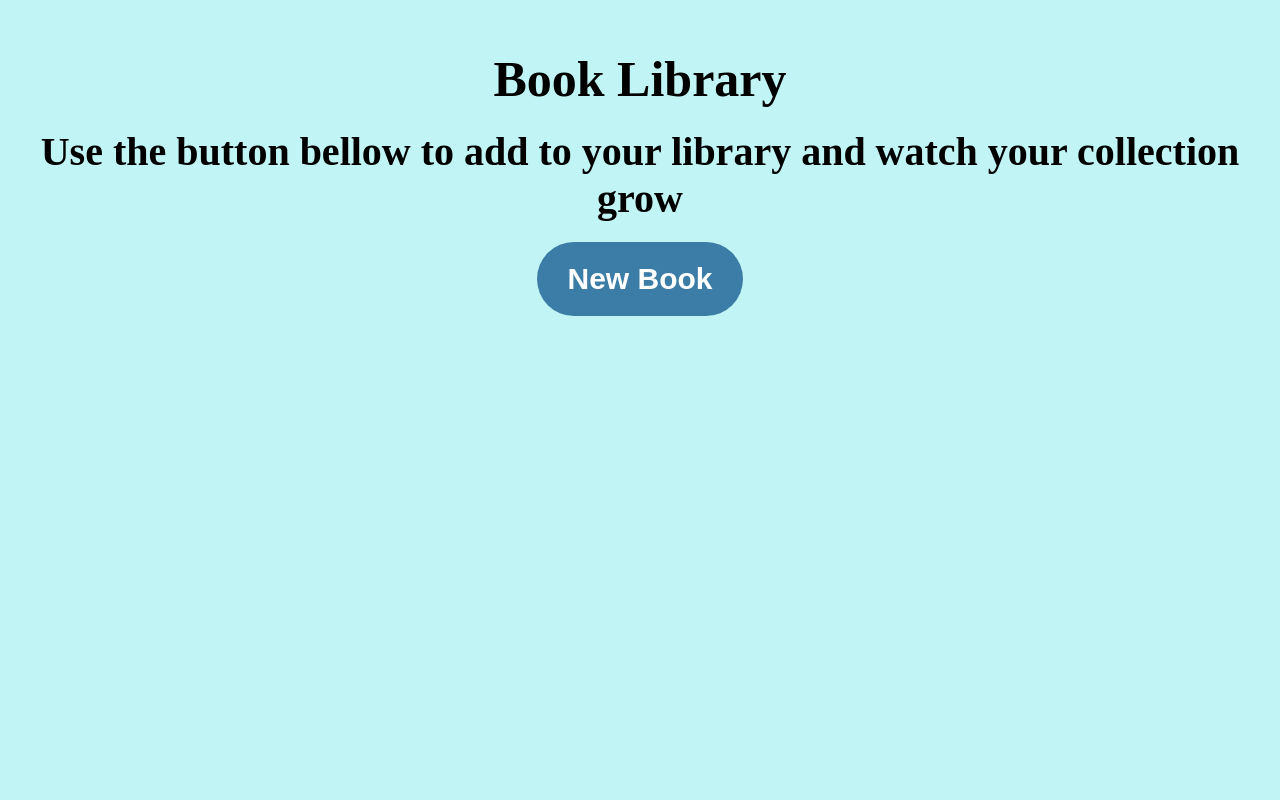
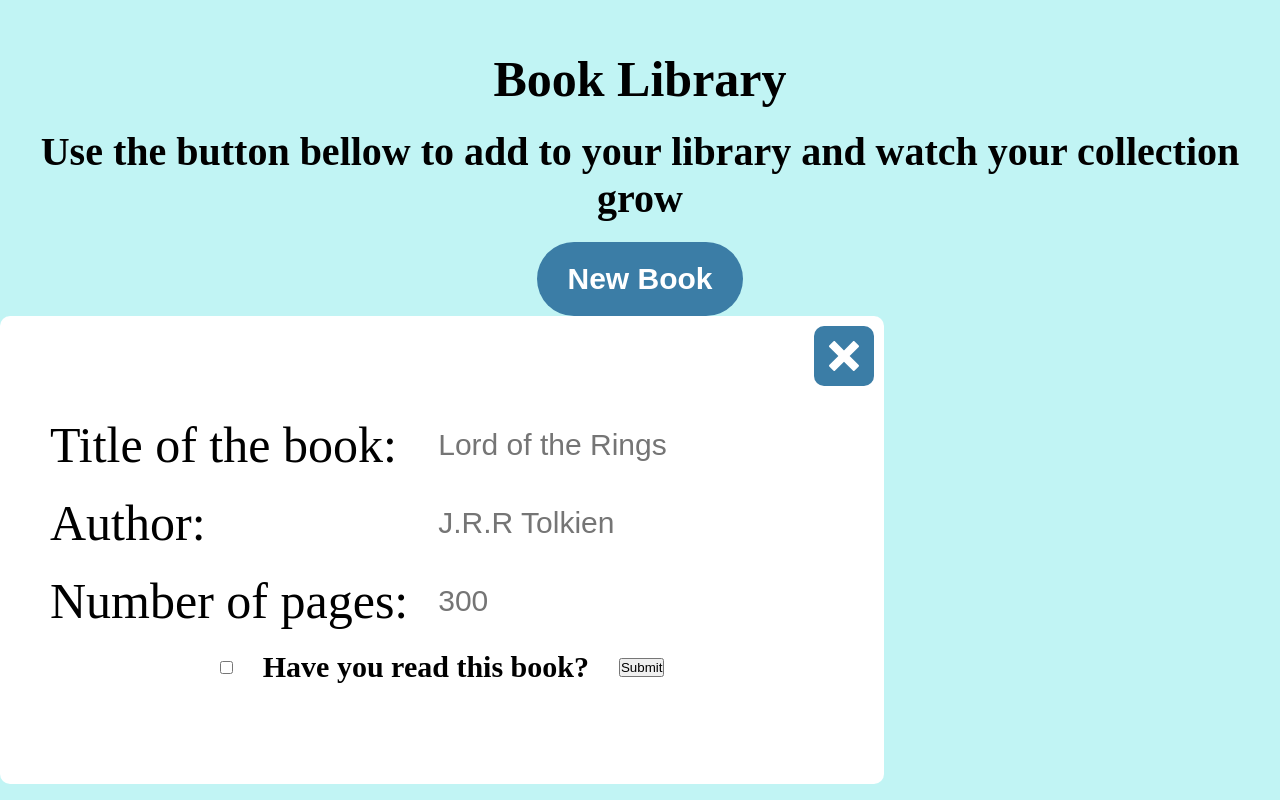
Before and after one commit to jovanlekic12/book-library-react, a React (Vite) app: page / in a window 1280 px wide. Built offline with nearby package versions, Linux system fonts and the light colour scheme.

Commit message:
add form and style

```diff
--- a/package.json
+++ b/package.json
@@ -11,7 +11,8 @@
   },
   "dependencies": {
     "react": "^18.3.1",
-    "react-dom": "^18.3.1"
+    "react-dom": "^18.3.1",
+    "react-icons": "^5.3.0"
   },
   "devDependencies": {
     "@eslint/js": "^9.13.0",
--- a/src/App.css
+++ b/src/App.css
@@ -46,3 +46,56 @@ body {
   background-color: rgb(49, 109, 147);
   transition: background-color 0.3s;
 }
+
+.form {
+  background-color: #fff;
+  width: fit-content;
+  padding: 10rem 5rem;
+  border-radius: 1rem;
+  display: flex;
+  flex-direction: column;
+  gap: 2rem;
+  position: relative;
+}
+
+.form label {
+  font-size: 5rem;
+}
+
+.form input {
+  font-size: 3rem;
+  padding: 0.5rem 1rem;
+  border-radius: 1rem;
+  border: 0;
+}
+
+.input__div {
+  display: flex;
+  align-items: center;
+  justify-content: space-between;
+  gap: 2rem;
+}
+
+.checkbox__div {
+  display: flex;
+  align-items: center;
+  justify-content: center;
+  gap: 3rem;
+}
+
+.checkbox__label {
+  font-size: 3rem;
+}
+
+.cross__icon {
+  font-size: 3rem;
+  align-self: flex-end;
+  margin-bottom: 3rem;
+  color: #fff;
+  background-color: rgb(59, 125, 166);
+  padding: 1.5rem;
+  border-radius: 1rem;
+  position: absolute;
+  top: 1rem;
+  right: 1rem;
+}
--- a/src/App.jsx
+++ b/src/App.jsx
@@ -1,6 +1,5 @@
 import { useState } from "react";
-import reactLogo from "./assets/react.svg";
-import viteLogo from "/vite.svg";
+import Form from "./components/form";
 import "./App.css";
 
 function App() {
@@ -14,6 +13,7 @@ function App() {
         grow
       </h3>
       <button className="new__book__btn">New Book</button>
+      <Form />
     </main>
   );
 }
--- /dev/null
+++ b/src/components/form.jsx
@@ -0,0 +1,36 @@
+import { ImCross } from "react-icons/im";
+
+function Form() {
+  return (
+    <form className="form">
+      <ImCross className="cross__icon" />
+      <div className="input__div">
+        <label htmlFor="title">Title of the book:</label>
+        <input
+          type="text"
+          placeholder="Lord of the Rings"
+          className="form__input"
+        />
+      </div>
+      <div className="input__div">
+        <label htmlFor="author">Author:</label>
+        <input
+          type="text"
+          placeholder="J.R.R Tolkien"
+          className="form__input"
+        />
+      </div>
+      <div className="input__div">
+        <label htmlFor="pages">Number of pages:</label>
+        <input type="text" placeholder="300" className="form__input" />
+      </div>
+      <div className="checkbox__div">
+        <input type="checkbox" className="checkbox" />
+        <h3 className="checkbox__label">Have you read this book?</h3>
+        <button className="submit__btn">Submit</button>
+      </div>
+    </form>
+  );
+}
+
+export default Form;
```
Also changed, not shown: 1 other file (tests, documents, lock files or other folders).
